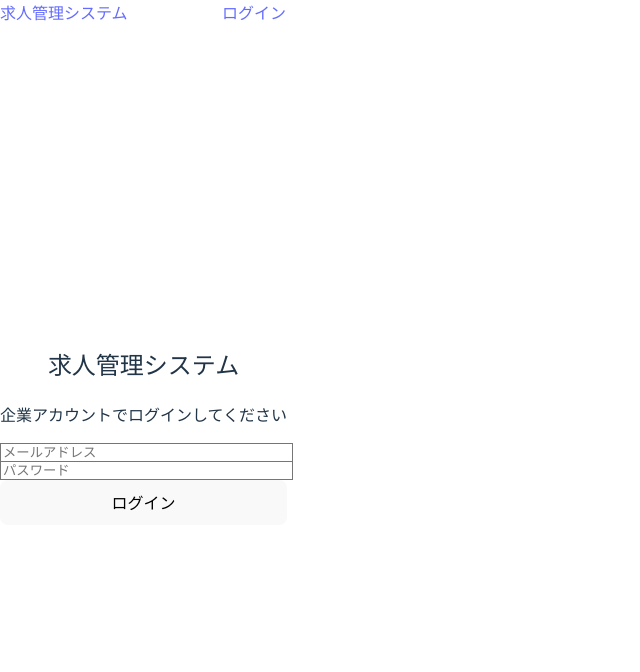
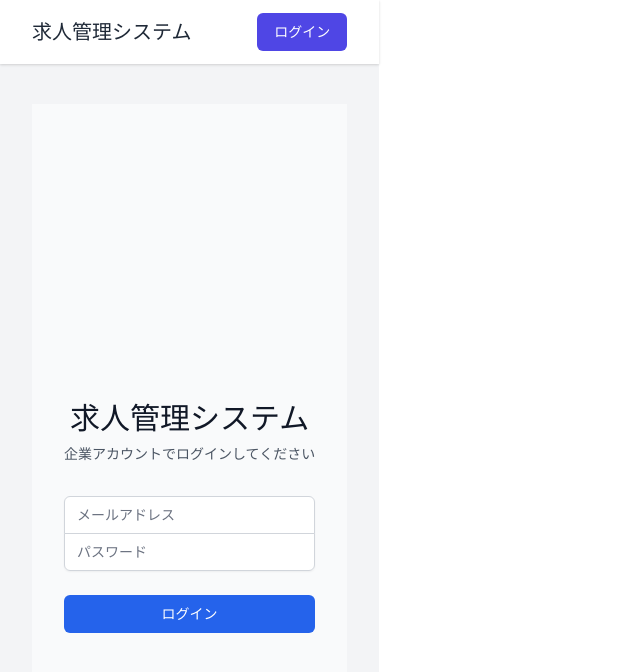
Before and after one commit to jikuya/rvf, a React (Vite) app in the folder frontend/: page /login in a window 1280 px wide. Shown: the top 672 px of the page, without its empty margins (0-640 px from the left). Built offline with nearby package versions, Linux system fonts and the light colour scheme; no server answers.

Commit message:
fix: PostCSSとTailwindの設定を修正

```diff
--- a/frontend/package.json
+++ b/frontend/package.json
@@ -19,6 +19,7 @@
   },
   "devDependencies": {
     "@eslint/js": "^9.25.0",
+    "@tailwindcss/postcss7-compat": "^2.2.17",
     "@testing-library/jest-dom": "^6.6.3",
     "@testing-library/react": "^16.3.0",
     "@types/jest": "^29.5.14",
--- a/frontend/postcss.config.js
+++ b/frontend/postcss.config.js
@@ -1,5 +1,6 @@
-export default {
+module.exports = {
   plugins: {
+    'tailwindcss/nesting': {},
     tailwindcss: {},
     autoprefixer: {},
   },
--- a/frontend/tailwind.config.js
+++ b/frontend/tailwind.config.js
@@ -1,5 +1,5 @@
 /** @type {import('tailwindcss').Config} */
-export default {
+module.exports = {
   content: [
     "./index.html",
     "./src/**/*.{js,ts,jsx,tsx}",
```
Also changed, not shown: 1 other file (tests, documents, lock files or other folders).
